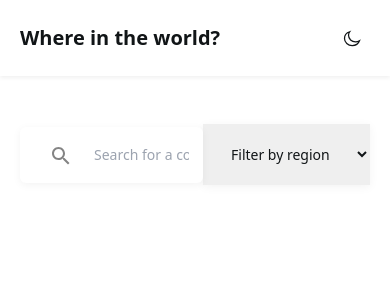
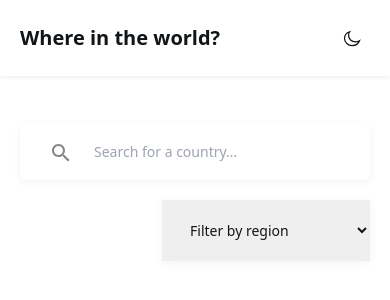
Before and after one commit to Andarov/andarov-countries, a React (Vite) app: page / in a window 390 px wide. Shown: the top 300 px of the page. Built offline with nearby package versions, Linux system fonts and the light colour scheme.

Commit message:
Add responsive styles to input and select

```diff
--- a/src/pages/Home.jsx
+++ b/src/pages/Home.jsx
@@ -5,9 +5,9 @@ const Home = () => {
   return (
     <div className='w-full max-w-[1320px] px-5 mx-auto py-12'>
         {/* Input & Select */}
-        <div className="flex justify-between items-center">
-            {/* Input */}
-            <div className='relative w-full max-w-[480px]'>
+        <div className="flex flex-col items-end sm:flex-row sm:justify-between">
+             {/* Input */}
+            <div className='relative w-full max-w-[480px] mb-5 sm:mr-10 sm:mb-0'>
                 <input className='w-full py-[18px] pl-[74px] rounded-md shadow-input text-sm text-textColor' type="search" placeholder='Search for a country…' />
                 <img className='absolute top-5 left-8' src={search} alt="search icon" />
             </div>
```
